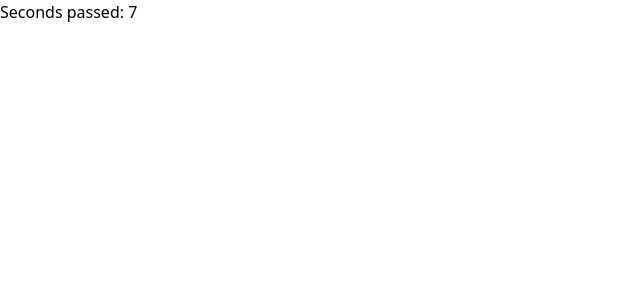
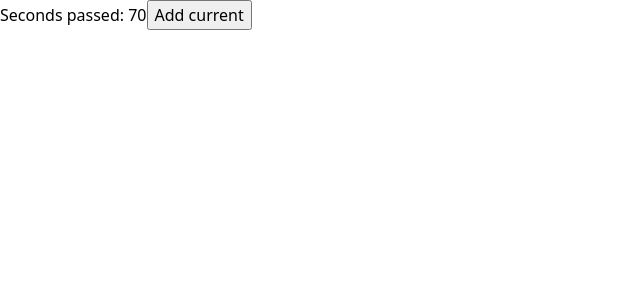
Before and after one commit to xieQin/react-ts-template, a React (Vite) app: page /timer in a window 1280 px wide. Shown: the top 300 px of the page, without its empty margins (0-640 px from the left). Built offline with nearby package versions, Linux system fonts and the light colour scheme.

Commit message:
feat: add decorators support

```diff
--- a/src/views/Timer/index.tsx
+++ b/src/views/Timer/index.tsx
@@ -1,10 +1,15 @@
-import { makeAutoObservable } from "mobx";
+import { action, makeAutoObservable, observable } from "mobx";
 import { observer } from "mobx-react";
 
 import { useInterval } from "@/hooks";
 
 export class TimerStore {
   secondsPassed = 0;
+  @observable current = 0;
+
+  @action setCurrent(v: number) {
+    this.current = v;
+  }
 
   constructor() {
     makeAutoObservable(this);
@@ -16,7 +21,17 @@ export class TimerStore {
 }
 
 export const TimerView = observer(({ timer }: { timer: TimerStore }) => (
-  <span>Seconds passed: {timer.secondsPassed}</span>
+  <>
+    <span>Seconds passed: {timer.secondsPassed}</span>
+    <span>{timer.current}</span>
+    <button
+      onClick={() => {
+        timer.setCurrent(timer.current + 1);
+      }}
+    >
+      Add current
+    </button>
+  </>
 ));
 
 export const TimerPage = () => {
--- a/tsconfig.json
+++ b/tsconfig.json
@@ -15,6 +15,8 @@
     "resolveJsonModule": true,
     "skipLibCheck": true,
     "strict": true,
+    "experimentalDecorators": true,
+    "useDefineForClassFields": true,
     "sourceMap": true,
     "types": ["vite/client", "node", "jest", "@testing-library/jest-dom"],
     "baseUrl": ".",
--- a/vite.config.ts
+++ b/vite.config.ts
@@ -18,7 +18,13 @@ export default ({ mode }: { mode: string }) => {
     },
     plugins: [
       legacy(),
-      react(),
+      react({
+        babel: {
+          parserOpts: {
+            plugins: ["decorators-legacy", "classProperties"],
+          },
+        },
+      }),
       pwaOn ? VitePWA(PWAConfig) : [],
       pwaOn ? (replace(replaceOptions) as PluginOption) : [],
     ],
```
